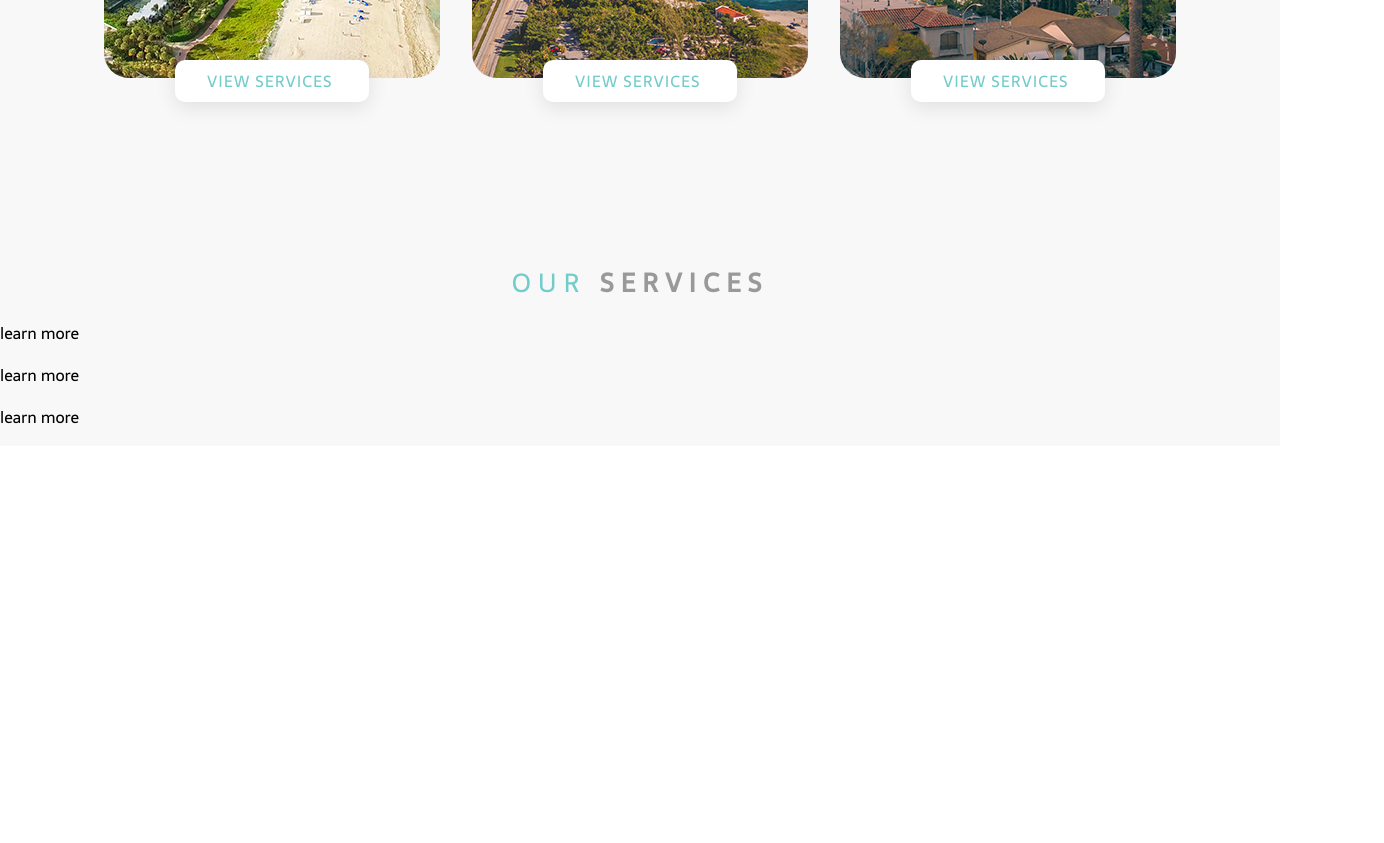
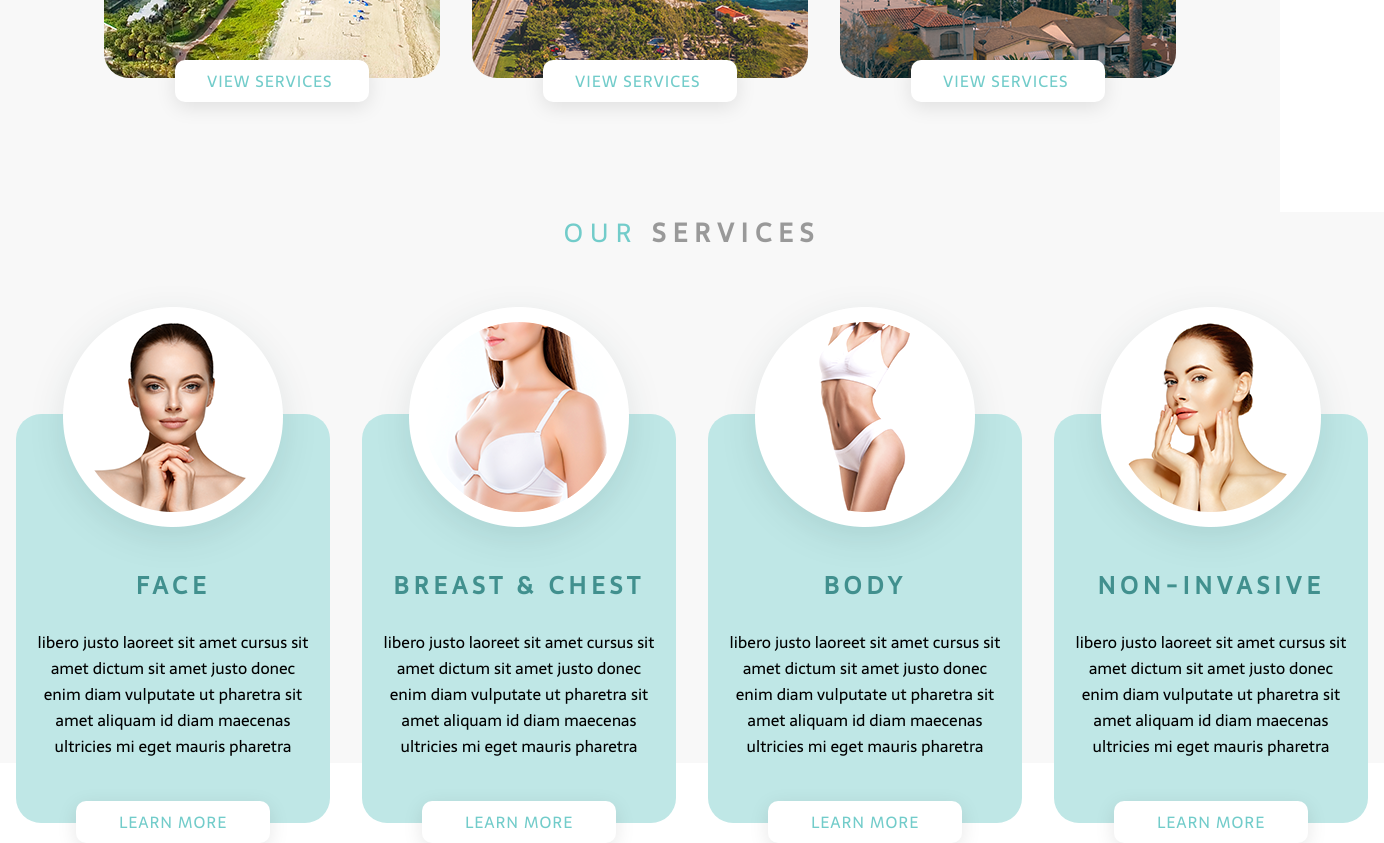
Before and after one commit to igorgvozden/EDproject, a plain HTML site: page index.html in a window 1280 px wide. Shown: the part 1046-1889 px from the top of the page, 1384 px wide, since content can reach past the window. Before the commit the page ends 1492 px from the top, so only its background shows below. Drawn offline with Linux system fonts and the light colour scheme.

Commit message:
services section

```diff
--- a/index.html
+++ b/index.html
@@ -78,20 +78,46 @@
                 <div class="services-container">
 
                     <div class="services-container__box">
-                        <div class="services-container__box__image"></div>
-                        <div class="services-container__box__body"></div>
+                        <div class="services-container__box__image">
+                            <img src="images/face.png" alt="face service"/>
+                        </div>
+                        <div class="services-container__box__body">
+                            <p class="services-container__box__body-title">face</p>
+                            <p class="services-container__box__body-text">libero justo laoreet sit amet cursus sit amet dictum sit amet justo donec enim diam vulputate ut pharetra sit amet aliquam id diam maecenas ultricies mi eget mauris pharetra</p>
+                        </div>
                         <p class="services-container__box__button">learn more</p>
                     </div>
 
                     <div class="services-container__box">
-                        <div class="services-container__box__image"></div>
-                        <div class="services-container__box__body"></div>
+                        <div class="services-container__box__image">
+                            <img src="images/breast.png" alt="face service"/>
+                        </div>
+                        <div class="services-container__box__body">
+                            <p class="services-container__box__body-title">breast & chest</p>
+                            <p class="services-container__box__body-text">libero justo laoreet sit amet cursus sit amet dictum sit amet justo donec enim diam vulputate ut pharetra sit amet aliquam id diam maecenas ultricies mi eget mauris pharetra</p>
+                        </div>
                         <p class="services-container__box__button">learn more</p>
                     </div>
 
                     <div class="services-container__box">
-                        <div class="services-container__box__image"></div>
-                        <div class="services-container__box__body"></div>
+                        <div class="services-container__box__image">
+                            <img src="images/body.png" alt="face service"/>
+                        </div>
+                        <div class="services-container__box__body">
+                            <p class="services-container__box__body-title">body</p>
+                            <p class="services-container__box__body-text">libero justo laoreet sit amet cursus sit amet dictum sit amet justo donec enim diam vulputate ut pharetra sit amet aliquam id diam maecenas ultricies mi eget mauris pharetra</p>
+                        </div>
+                        <p class="services-container__box__button">learn more</p>
+                    </div>
+
+                    <div class="services-container__box">
+                        <div class="services-container__box__image">
+                            <img src="images/labia.png" alt="face service"/>
+                        </div>
+                        <div class="services-container__box__body">
+                            <p class="services-container__box__body-title">non-invasive</p>
+                            <p class="services-container__box__body-text">libero justo laoreet sit amet cursus sit amet dictum sit amet justo donec enim diam vulputate ut pharetra sit amet aliquam id diam maecenas ultricies mi eget mauris pharetra</p>
+                        </div>
                         <p class="services-container__box__button">learn more</p>
                     </div>
 
--- a/scss/style.scss
+++ b/scss/style.scss
@@ -127,7 +127,7 @@ html, body {
     padding-top: 50px;
     position: relative;
     background: $lightBackground;
-    min-height: 550px;
+    min-height: 500px;
     flex-basis: 100%;
 }
 
@@ -197,11 +197,63 @@ html, body {
 
 .services {
     flex-basis: 100%;
+    display: flex;
+    flex-wrap: wrap;
+    justify-content: center;
     background-color: $lightBackground;
+    text-align: center;
 }
 
 .services__title {
     @include dualColorTitle;
+    flex-basis: 100%;
+}
+
+.services-container {
+    display: flex;
+    justify-content: space-between;
+    min-width: 85%;
+}
+
+.services-container__box {
+    margin: 1em;
+    padding: 1em;
+    min-height: 445px;
+    min-width: 20%;
+    position: relative;
+}
+
+.services-container__box__image {
+    position: relative;
+    z-index: 2;
+}
+
+.services-container__box__body {
+    padding: 8em 1em 3em;
+    border-radius: 25px;
+    background-color: $boxesColor;
+    position: absolute;
+    left: 0;
+    right: 0;
+    top: 9em;
+    z-index: 1;
+}
+
+.services-container__box__body-title {
+    text-transform: uppercase;
+    color: $boxesFontColor;
+    letter-spacing: 5px;
+    font-weight: 800;
+    font-size: 24px;
+}
+
+.services-container__box__button {
+    @include whiteButton;
+    position: absolute;
+    left: 50%;
+    transform: translate(-50%);
+    bottom: -6em;
+    z-index: 2;
 }
 
 // right side -- menu bar
```
Also changed, not shown: css/style.css.
